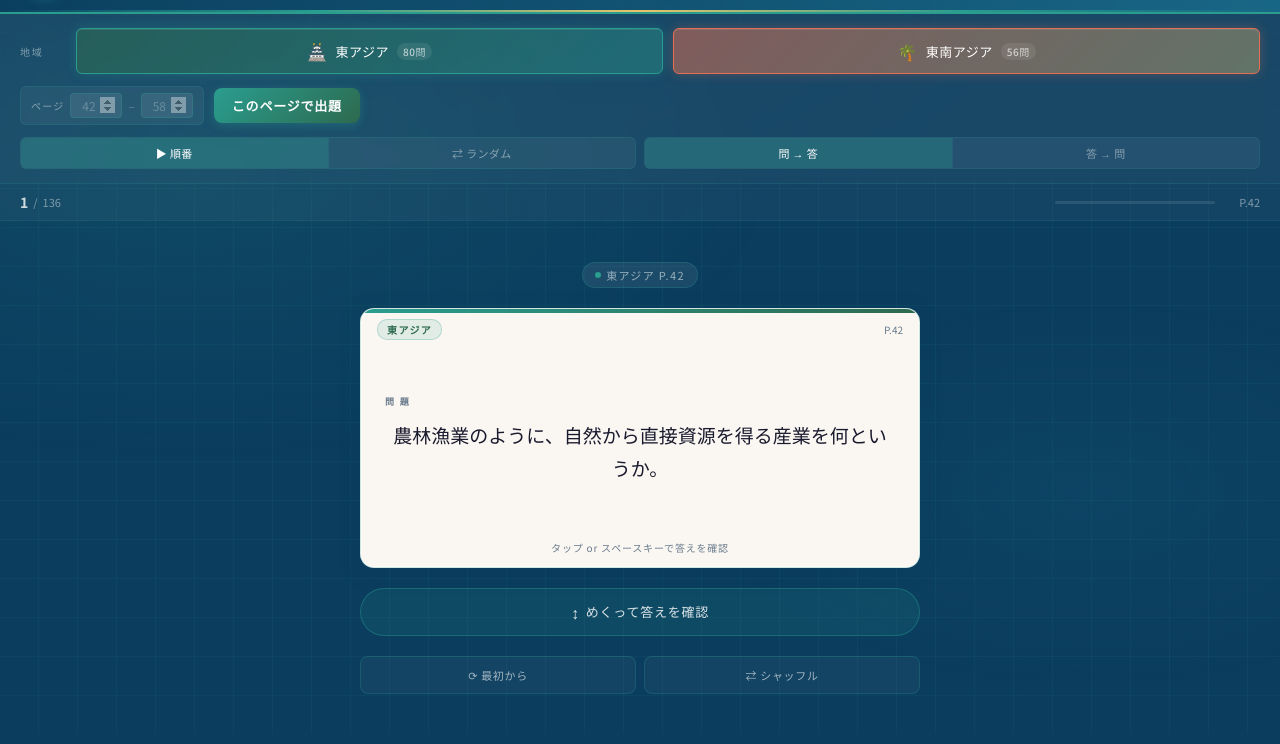
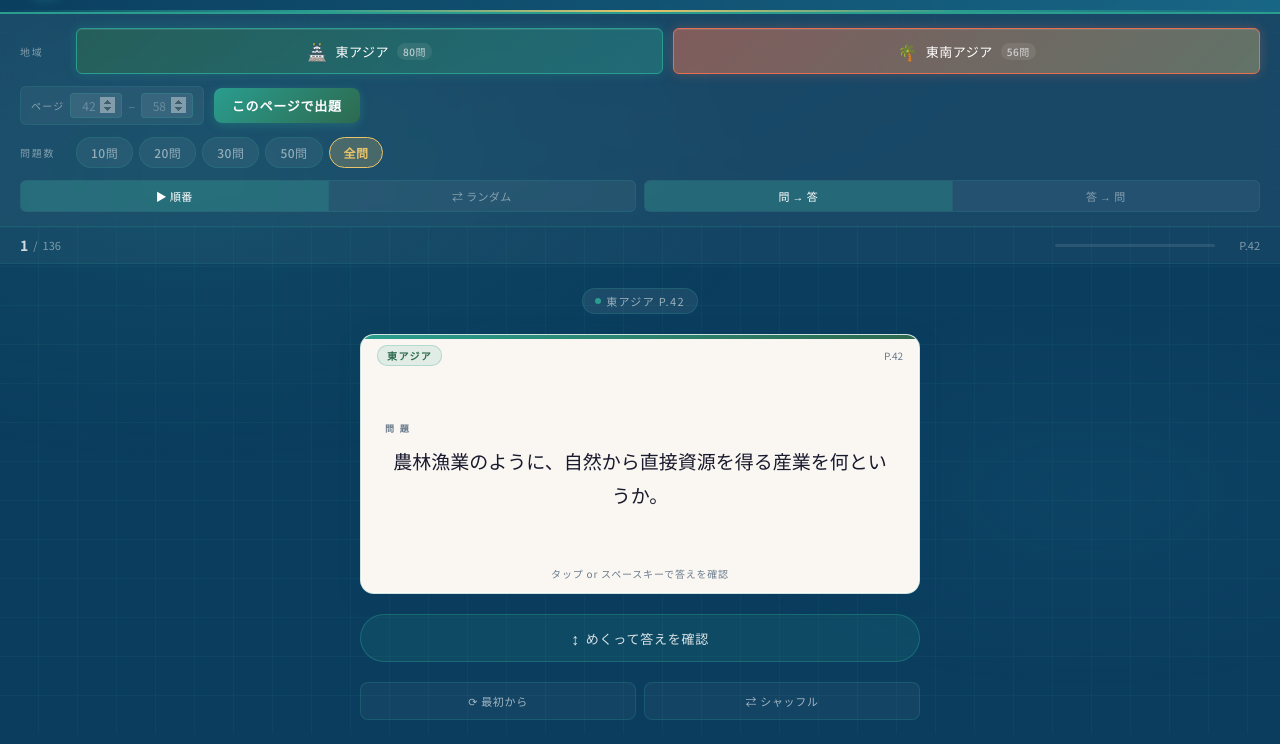
Before and after one commit to akihirokohroku56-wq/chiri-ikkimondou, a plain HTML site: page index.html in a window 1280 px wide. Shown: the part 66-810 px from the top of the page. Drawn offline with Linux system fonts and the light colour scheme.

Commit message:
Update index.html

```diff
--- a/index.html
+++ b/index.html
@@ -613,6 +613,42 @@ header::after {
   .card-text { font-size: 15px; }
 }
 
+/* ─── QUESTION COUNT ROW ─── */
+.count-row {
+  display: flex;
+  align-items: center;
+  gap: 10px;
+}
+.count-btns {
+  display: flex;
+  gap: 6px;
+  flex-wrap: wrap;
+}
+.count-btn {
+  padding: 6px 14px;
+  border-radius: 20px;
+  border: 1.5px solid rgba(42,157,143,0.25);
+  background: rgba(255,255,255,0.05);
+  color: rgba(255,255,255,0.5);
+  font-family: 'Noto Sans JP', sans-serif;
+  font-size: 12px;
+  font-weight: 500;
+  cursor: pointer;
+  letter-spacing: 0.04em;
+  transition: all 0.18s;
+  white-space: nowrap;
+}
+.count-btn:hover {
+  border-color: var(--sand);
+  color: rgba(255,255,255,0.85);
+}
+.count-btn.active {
+  background: rgba(233,196,106,0.22);
+  border-color: var(--sand);
+  color: var(--sand);
+  font-weight: 700;
+}
+
 /* ─── JUDGMENT BUTTONS ─── */
 .judge-row {
   display: flex;
@@ -857,6 +893,18 @@ header::after {
       <input type="number" id="pageMax" placeholder="58" min="42" max="58" value="">
     </div>
     <button class="start-btn" onclick="buildDeck()">このページで出題</button>
+  </div>
+
+  <!-- Question count -->
+  <div class="count-row">
+    <div class="region-label">問題数</div>
+    <div class="count-btns">
+      <button class="count-btn" data-n="10"  onclick="setLimit(10)">10問</button>
+      <button class="count-btn" data-n="20"  onclick="setLimit(20)">20問</button>
+      <button class="count-btn" data-n="30"  onclick="setLimit(30)">30問</button>
+      <button class="count-btn" data-n="50"  onclick="setLimit(50)">50問</button>
+      <button class="count-btn active" data-n="all" onclick="setLimit(null)">全問</button>
+    </div>
   </div>
 
   <!-- Mode -->
@@ -1119,6 +1167,7 @@ let deck = [];
 let currentIdx = 0;
 let isFlipped = false;
 let results = [];   // true=正解, false=不正解, per deck index
+let questionLimit = null; // null=全問, 数字=上限
 
 // ─── FILTER ─────────────────────────────────────────────────────────────
 function getFiltered() {
@@ -1131,10 +1180,17 @@ function getFiltered() {
 }
 
 function buildDeck(customDeck) {
-  const filtered = customDeck || getFiltered();
-  deck = mode === 'rnd' && !customDeck
-    ? [...filtered].sort(() => Math.random() - 0.5)
-    : [...filtered];
+  let filtered = customDeck || getFiltered();
+  if (!customDeck) {
+    // 問題数制限がある場合は必ずシャッフルしてからスライス
+    if (questionLimit !== null) {
+      filtered = [...filtered].sort(() => Math.random() - 0.5);
+      filtered = filtered.slice(0, questionLimit);
+    } else if (mode === 'rnd') {
+      filtered = [...filtered].sort(() => Math.random() - 0.5);
+    }
+  }
+  deck = filtered;
   results = new Array(deck.length).fill(null);
   currentIdx = 0;
   isFlipped = false;
@@ -1330,6 +1386,15 @@ function toggleRegion(r) {
   buildDeck();
 }
 
+function setLimit(n) {
+  questionLimit = n;
+  document.querySelectorAll('.count-btn').forEach(btn => {
+    const val = btn.dataset.n === 'all' ? null : parseInt(btn.dataset.n);
+    btn.classList.toggle('active', val === n);
+  });
+  buildDeck();
+}
+
 function setMode(m) {
   mode = m;
   document.getElementById('mode-seq').classList.toggle('active', m === 'seq');
```
